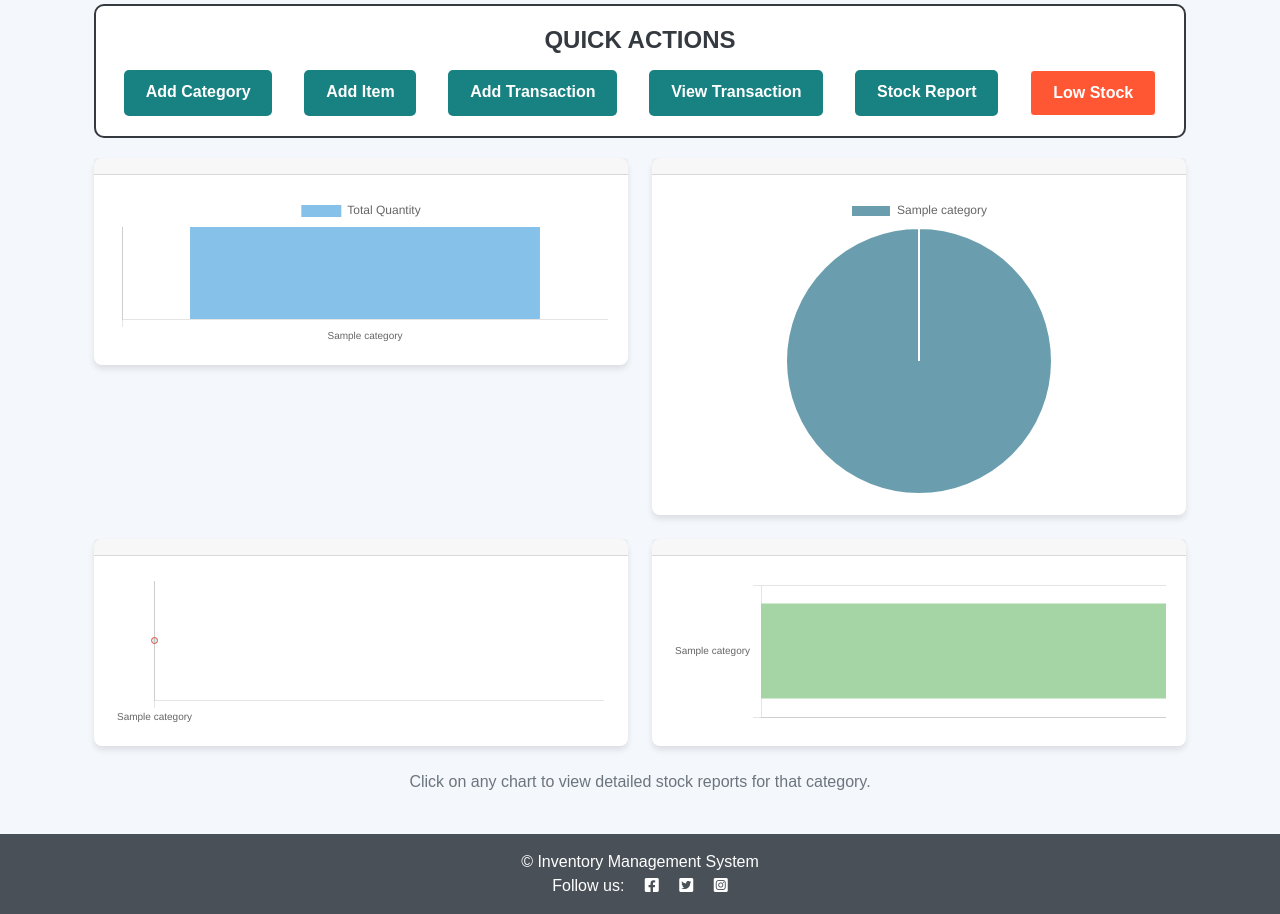
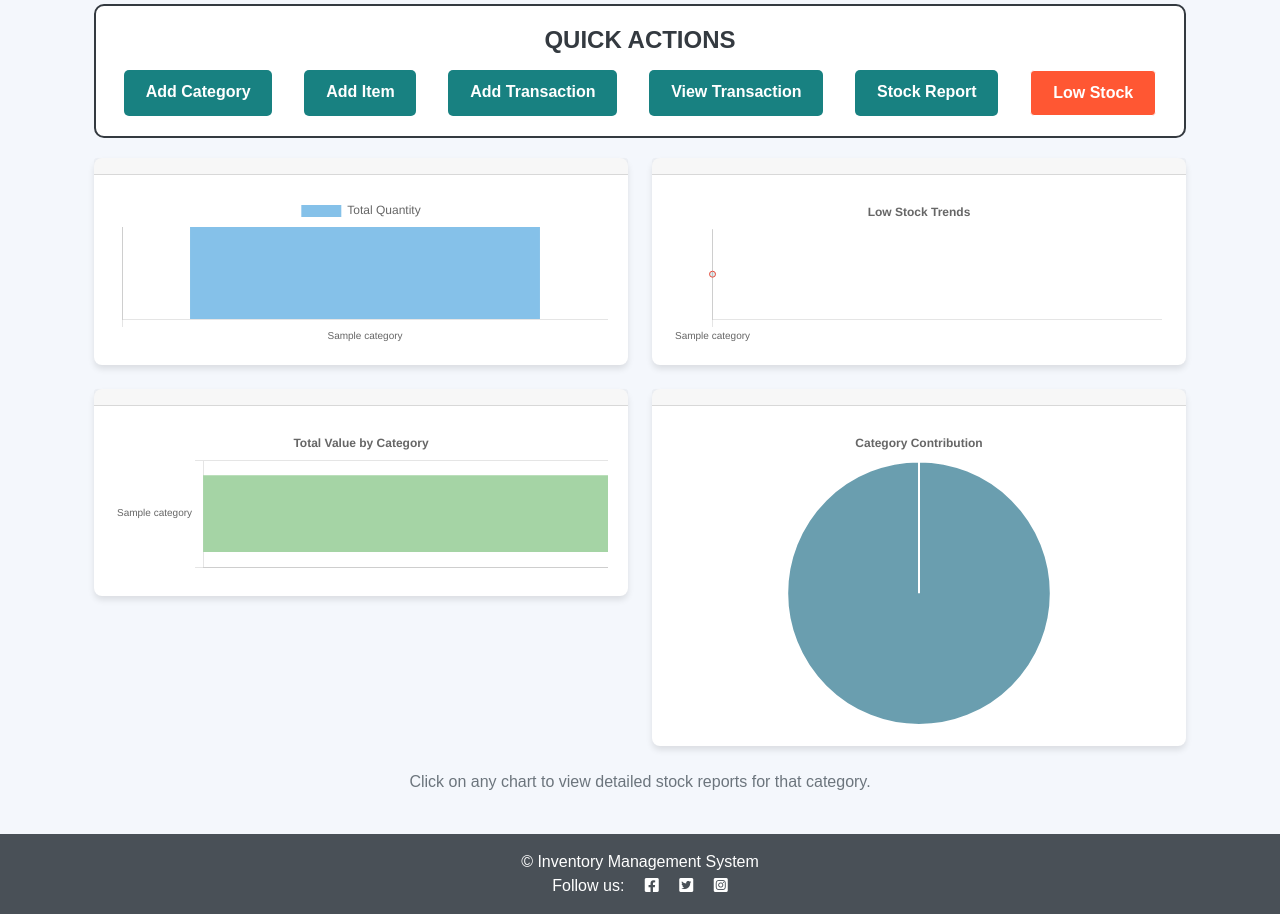
Before and after one commit to KatVolkova/inventory-management-system, a Django app: page / in a window 1280 px wide. Shown: the part 364-1278 px from the top of the page. Run offline with Django 4.2, Linux system fonts and the light colour scheme; tables that the repository leaves empty hold one stand-in row (values such as "Sample post"); some libraries are stand-ins or nearby versions.

Commit message:
Adjust chart display on dashboard page

```diff
--- a/inventory/templates/inventory/dashboard.html
+++ b/inventory/templates/inventory/dashboard.html
@@ -69,18 +69,7 @@
         </a>
         </div>
 
-        <!-- Category Contribution (Pie Chart) -->
-        <div class="col-md-6 mb-4">
-            <a href="/stock-report/#categoryPieChart">
-            <div class="card">
-                <div class="card-header text-center">
-                </div>
-                <div class="card-body">
-                    <canvas id="categoryPieChart" aria-label="Pie chart showing each category contribution" role="img"></canvas>
-                </div>
-            </div>
-        </a>
-        </div>
+
 
         <!-- Low Stock Trends (Line Chart) -->
         <div class="col-md-6 mb-4">
@@ -106,7 +95,18 @@
             </div>
         </a>
     </div>
-</div>
+        <!-- Category Contribution (Pie Chart) -->
+        <div class="col-md-6 mb-4">
+            <a href="/stock-report/#categoryPieChart">
+            <div class="card">
+                <div class="card-header text-center"></div>
+                <div class="card-body">
+                    <canvas id="categoryPieChart" aria-label="Pie chart showing each category contribution" role="img"></canvas>
+                </div>
+             </div>
+            </a>
+        </div>
+    </div>
     <p class="text-center text-muted">Click on any chart to view detailed stock reports for that category.</p>
 </div>
 <!-- Dataset Element for Charts -->
--- a/static/js/dashboard.js
+++ b/static/js/dashboard.js
@@ -53,7 +53,9 @@ document.addEventListener('DOMContentLoaded', function () {
             options: {
                 responsive: true,
                 maintainAspectRatio: false,
-                plugins: { legend: { display: false } },
+                plugins: { legend: { display: false },
+                title: { display: true, text: 'Low Stock Trends' }, },
+
                 scales: {
                     y: { ticks: { display: false }, grid: { display: false } },
                     x: { ticks: { maxRotation: 0, font: { size: 10 } } }
@@ -75,7 +77,10 @@ document.addEventListener('DOMContentLoaded', function () {
                 responsive: true,
                 maintainAspectRatio: false,
                 indexAxis: 'y',
-                plugins: { legend: { display: false } },
+                plugins: {
+                    legend: { display: false },
+                    title: { display: true, text: 'Total Value by Category' },
+                         },
                 scales: {
                     x: { ticks: { display: false }, grid: { display: false } },
                     y: { ticks: { font: { size: 10 } } }
@@ -95,7 +100,11 @@ document.addEventListener('DOMContentLoaded', function () {
             options: {
                 responsive: true,
                 maintainAspectRatio: false,
-                plugins: { legend: { display: true } },
+                plugins: {
+                    legend: { display: false },
+                    labels: {display: false },
+                    title: { display: true, text: 'Category Contribution' },
+                },
             }
         });
 
--- a/static/js/stock_report.js
+++ b/static/js/stock_report.js
@@ -62,6 +62,11 @@ document.addEventListener('DOMContentLoaded', function () {
                 label: 'Low Stock Count',
                 data: chartData.lowStocks,
                 borderColor: '#6a9eaf',
+                backgroundColor: 'rgba(106, 158, 175, 0.2)',
+                tension: 0.3,
+                pointRadius: 4,
+                pointBackgroundColor: '#6a9eaf',
+                fill: true
             }]
         },
         options: {
--- a/templates/base.html
+++ b/templates/base.html
@@ -17,7 +17,7 @@
     <meta name="description" content="Manage your inventory efficiently with the Inventory Management System. Track stock, generate reports, and control inventory with ease.">
     <meta name="keywords" content="inventory management, stock control, inventory system, stock reports, manage inventory">
     <meta name="author" content="Your Name or Organization">
-    <!-- <link rel="icon" href="data:,">  -->
+    <link rel="icon" href="data:,">
     <!-- Google Fonts CSS -->
     <link rel="preconnect" href="https://fonts.gstatic.com">
     <link href="https://fonts.googleapis.com/css2?family=Roboto:wght@300&display=swap" rel="stylesheet">
```
Also changed, not shown: 2 other files.
